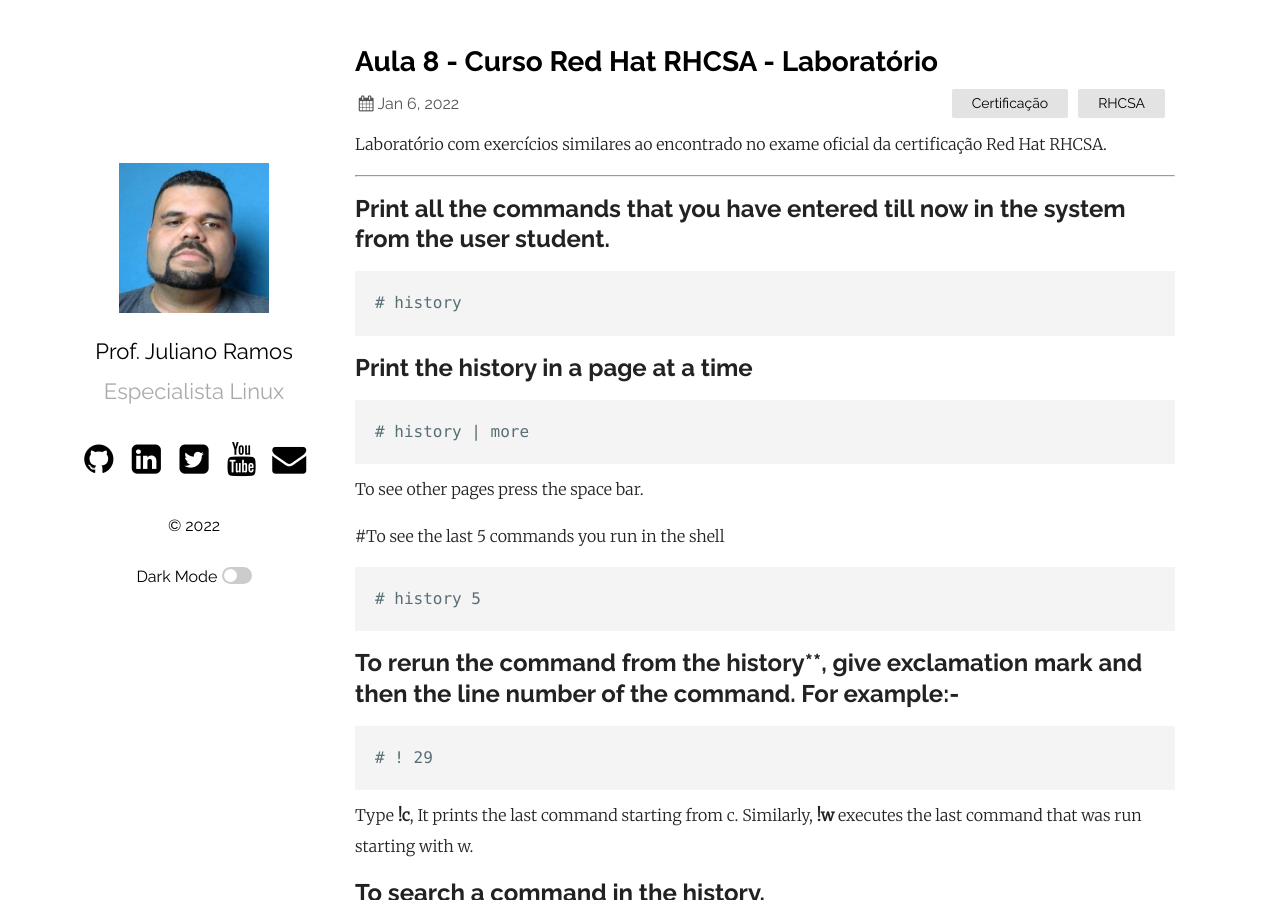
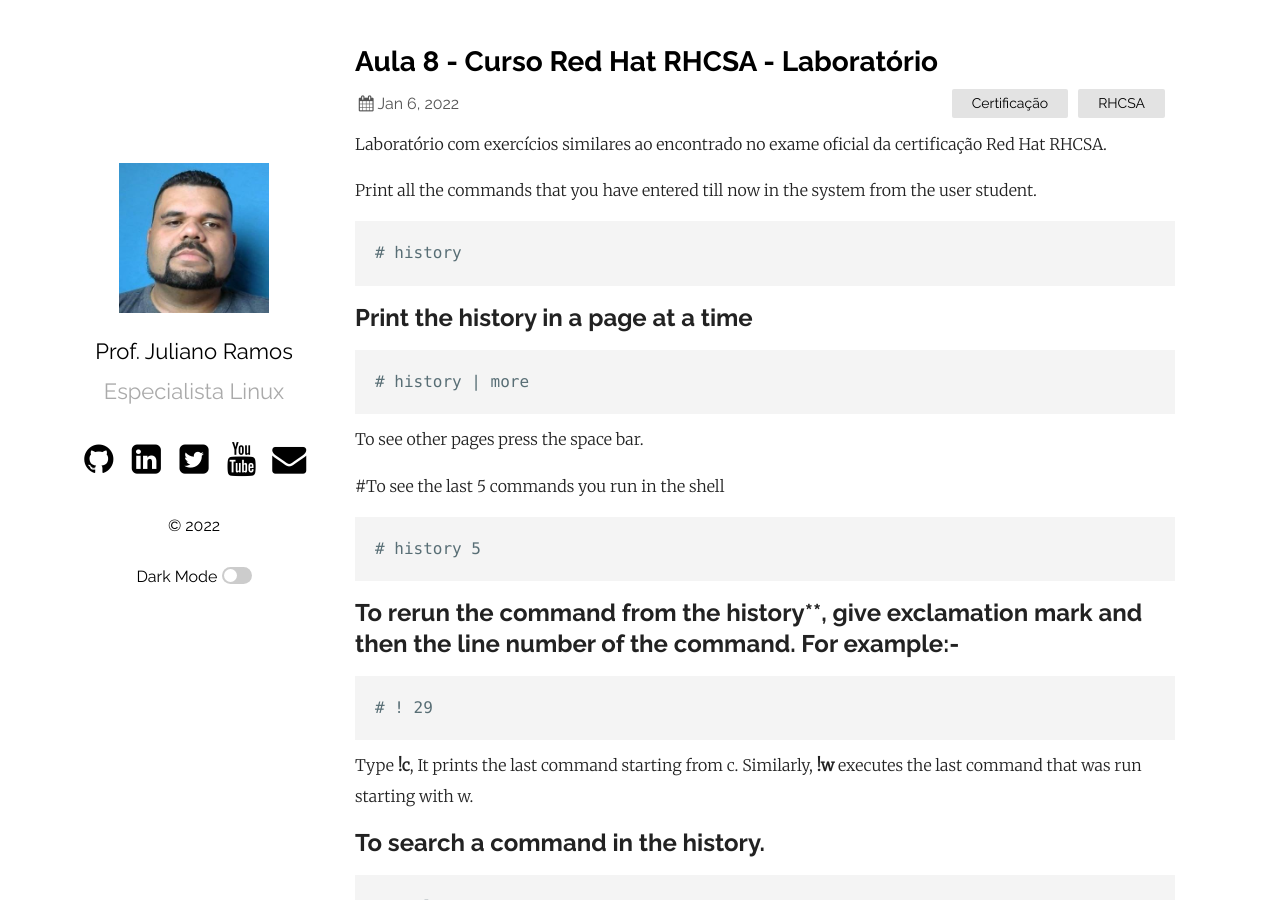
Before and after one commit to profjulianoramos/mentorialinux, a Jekyll site: the page built from _posts/2022-6-01-Aula8-laboratorio-history.md, in a window 1280 px wide and 900 px high. Built offline with Jekyll 4.4.1, drawn with Linux system fonts in a browser that asks for light colours; comment, search, counter and statistics services are not loaded.

````diff
--- a/_posts/2022-6-01-Aula8-laboratorio-history.md
+++ b/_posts/2022-6-01-Aula8-laboratorio-history.md
@@ -7,9 +7,7 @@ categories: Certificação RHCSA
 
 Laboratório com exercícios similares ao encontrado no exame oficial da certificação Red Hat RHCSA.
 
----
-
-## Print all the commands that you have entered till now in the system from the user student.
+Print all the commands that you have entered till now in the system from the user student.
 
 ```
 # history
````
